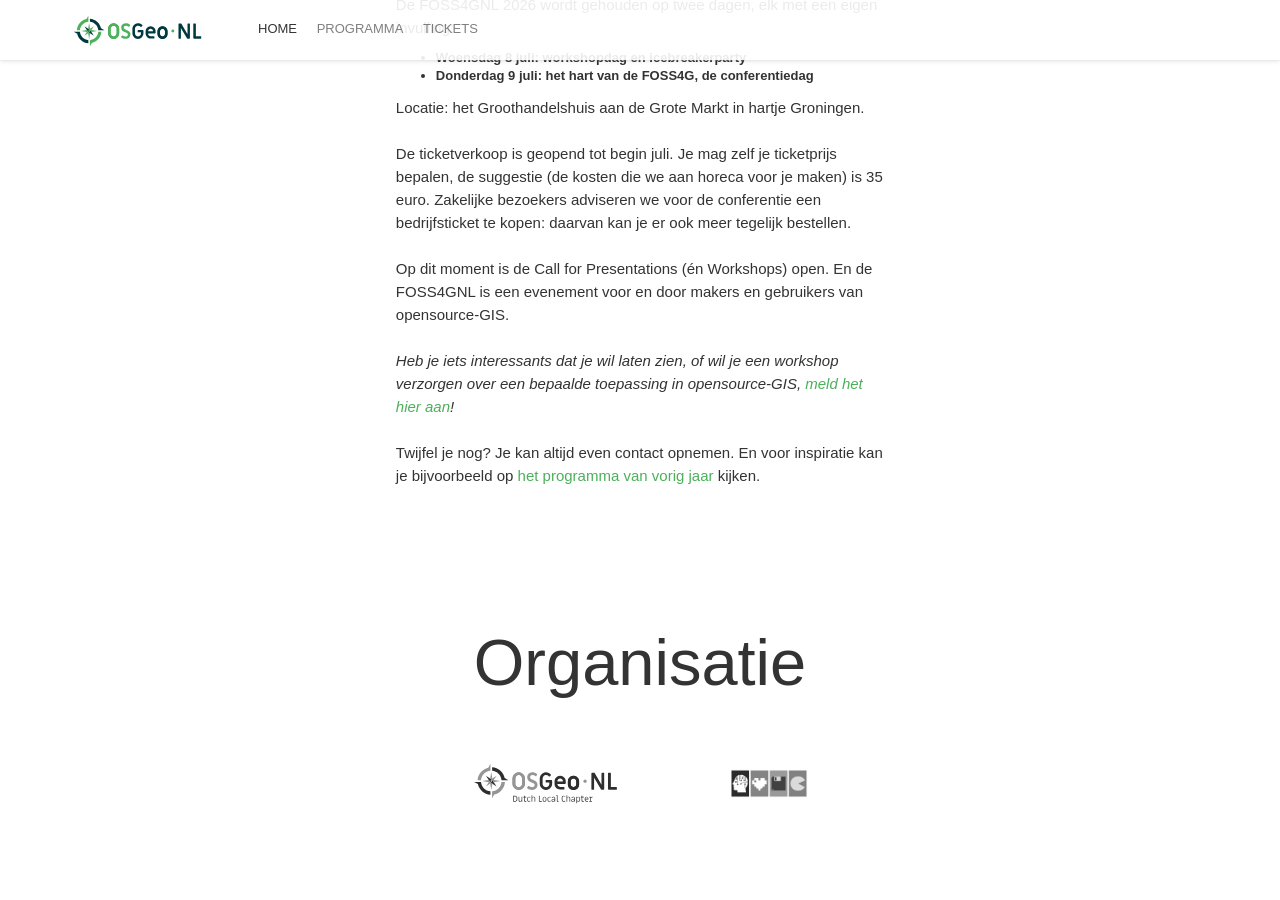
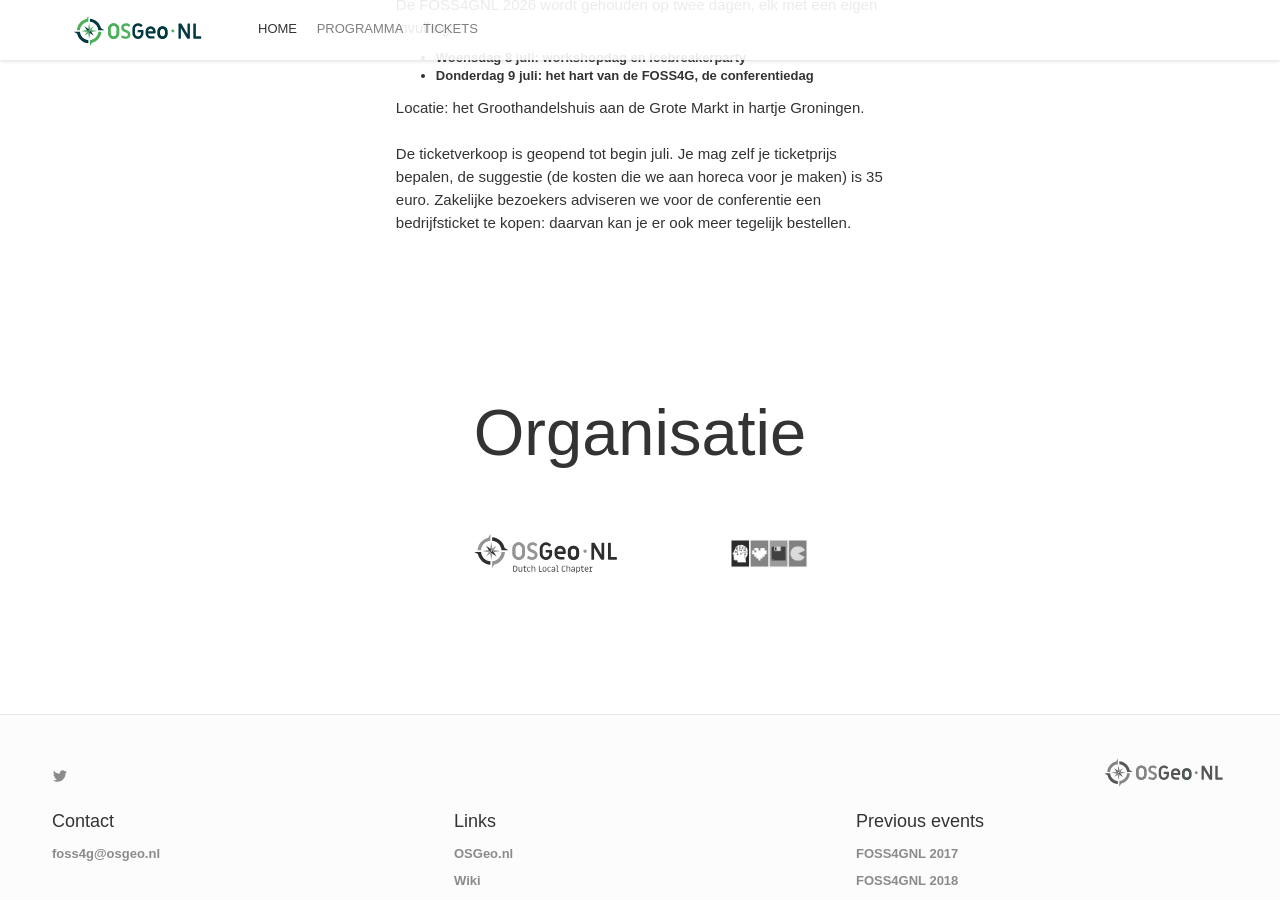
Before and after one commit to foss4gnl/2026.foss4g.nl, a Jekyll site: the page built from index.html, in a window 1280 px wide and 900 px high, scrolled down 2961 px. Built offline with Jekyll 4.4.1, drawn with Linux system fonts in a browser that asks for light colours; nearby versions of some CDN libraries; some web fonts are replaced; comment, search, counter and statistics services are not loaded.

Commit message:
Update _config.yml

```diff
--- a/_config.yml
+++ b/_config.yml
@@ -56,9 +56,6 @@
 <p>Locatie: het Groothandelshuis aan de Grote Markt in hartje Groningen.<br><br>
 De ticketverkoop is geopend tot begin juli. Je mag zelf je ticketprijs bepalen, de suggestie (de kosten die we aan horeca voor je maken) is 35 euro. Zakelijke bezoekers adviseren we voor de conferentie een <i>bedrijfsticket<i> te kopen: daarvan kan je er ook meer tegelijk bestellen.<br><br>
 
-Op dit moment is de Call for Presentations (én Workshops) open. En de FOSS4GNL is een evenement voor en door makers en gebruikers van opensource-GIS.<br><br>
-<em>Heb je iets interessants dat je wil laten zien, of wil je een workshop verzorgen over een bepaalde toepassing in opensource-GIS, <a href='https://pretalx.com/foss4gnl/cfp'>meld het hier aan</a>!</em><br><br>
-Twijfel je nog? Je kan altijd even contact opnemen. En voor inspiratie kan je bijvoorbeeld op <a href='https://2025.foss4g.nl/'> het programma van vorig jaar</a> kijken.<br></p
 
 "
 # aboutLogo:
```
